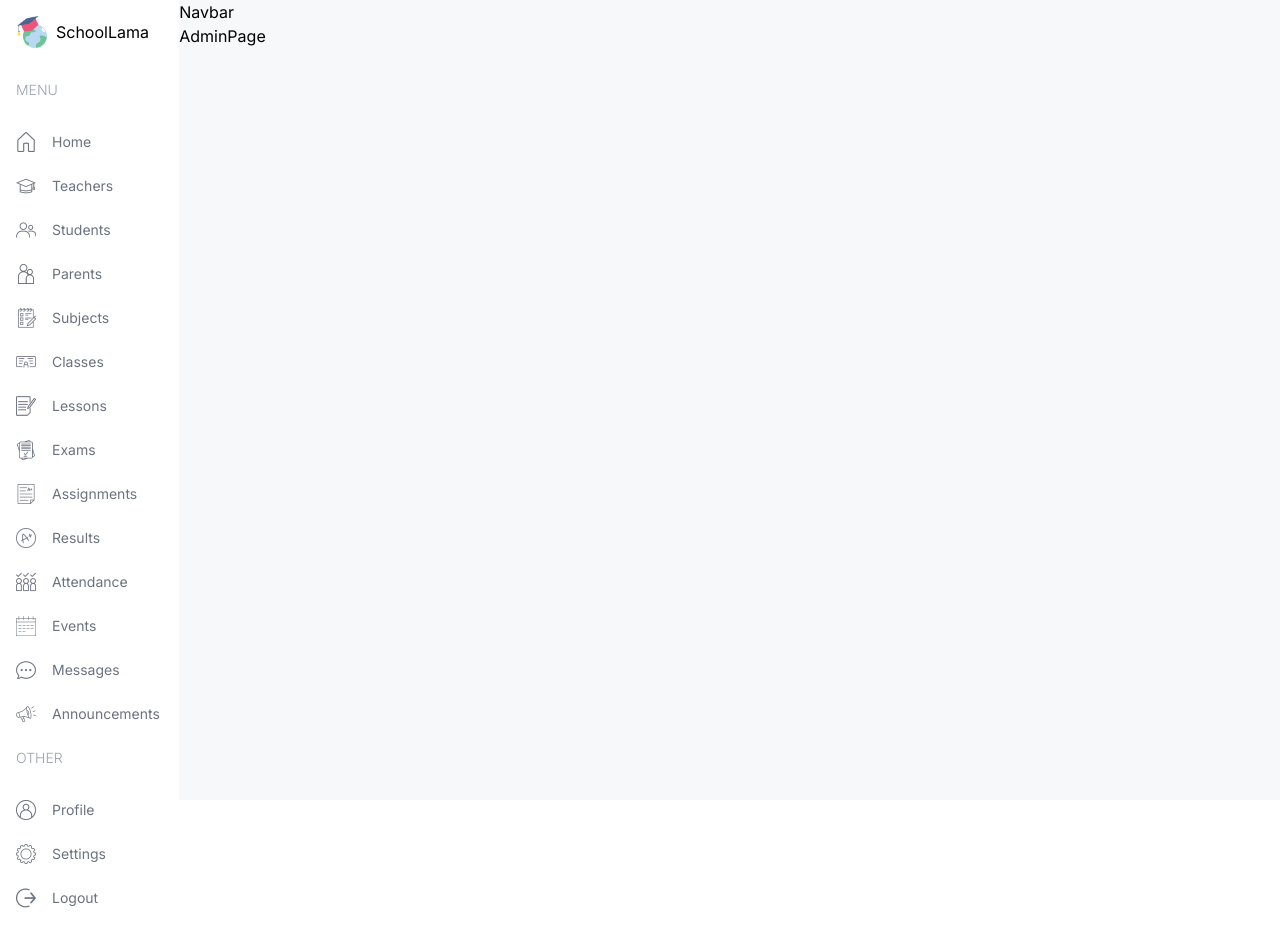
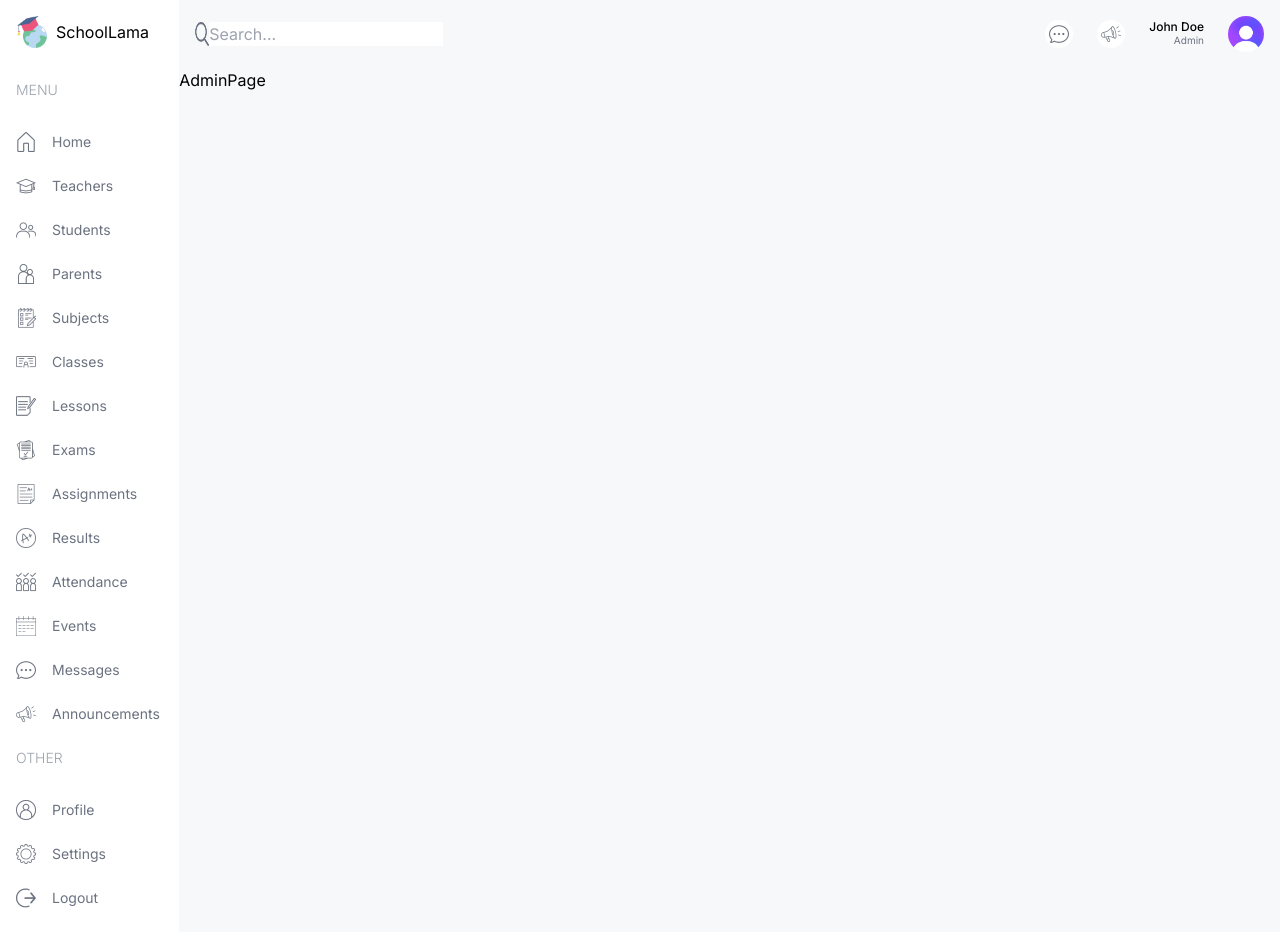
Before and after one commit to JeanCarlos80s/next-school-dashboard, a Next.js app: page /admin in a window 1280 px wide. Built offline with nearby package versions, Linux system fonts and the light colour scheme.

Commit message:
Initial header styling

```diff
--- a/src/app/(dashboard)/layout.tsx
+++ b/src/app/(dashboard)/layout.tsx
@@ -9,7 +9,7 @@
     children: React.ReactNode;
   }>) {
     return (
-        <div className="h-screen flex">
+        <div className="flex">
           {/* LEFT */}
           <div className="w-[14%] md:w-[8%] lg:w-[16%] xl:w-[14%] p-4">
             <Link href="/" className="flex items-center justify-center lg:justify-start gap-2">
--- a/src/components/Navbar.tsx
+++ b/src/components/Navbar.tsx
@@ -1,6 +1,28 @@
+import Image from "next/image"
+
 const Navbar = () => {
   return (
-    <div className=''>Navbar</div>
+    <div className='flex items-center justify-between p-4'>
+      {/* SEARCH BAR */}
+      <div className="hidden md:flex">
+        <Image src="/search.png" alt="" width={14} height={14} />
+        <input type="text" placeholder="Search..." />
+      </div>
+      {/* ICONS AND USER */}
+      <div className="flex items-center gap-6">
+        <div className="bg-white rounded-full w-7 h-7 flex items-center justify-center cursor-pointer">
+          <Image src="/message.png" alt="" width={20} height={20} />
+        </div>
+        <div className="bg-white rounded-full w-7 h-7 flex items-center justify-center cursor-pointer">
+          <Image src="/announcement.png" alt="" width={20} height={20} />
+        </div>
+        <div className="flex flex-col">
+          <span className="text-xs leading-3 font-medium">John Doe</span>
+          <span className="text-[10px] text-gray-500 text-right">Admin</span>
+        </div>
+        <Image className="rounded-full" src="/avatar.png" alt="" width={36} height={36} />
+      </div>
+    </div>
   )
 }
 
```
